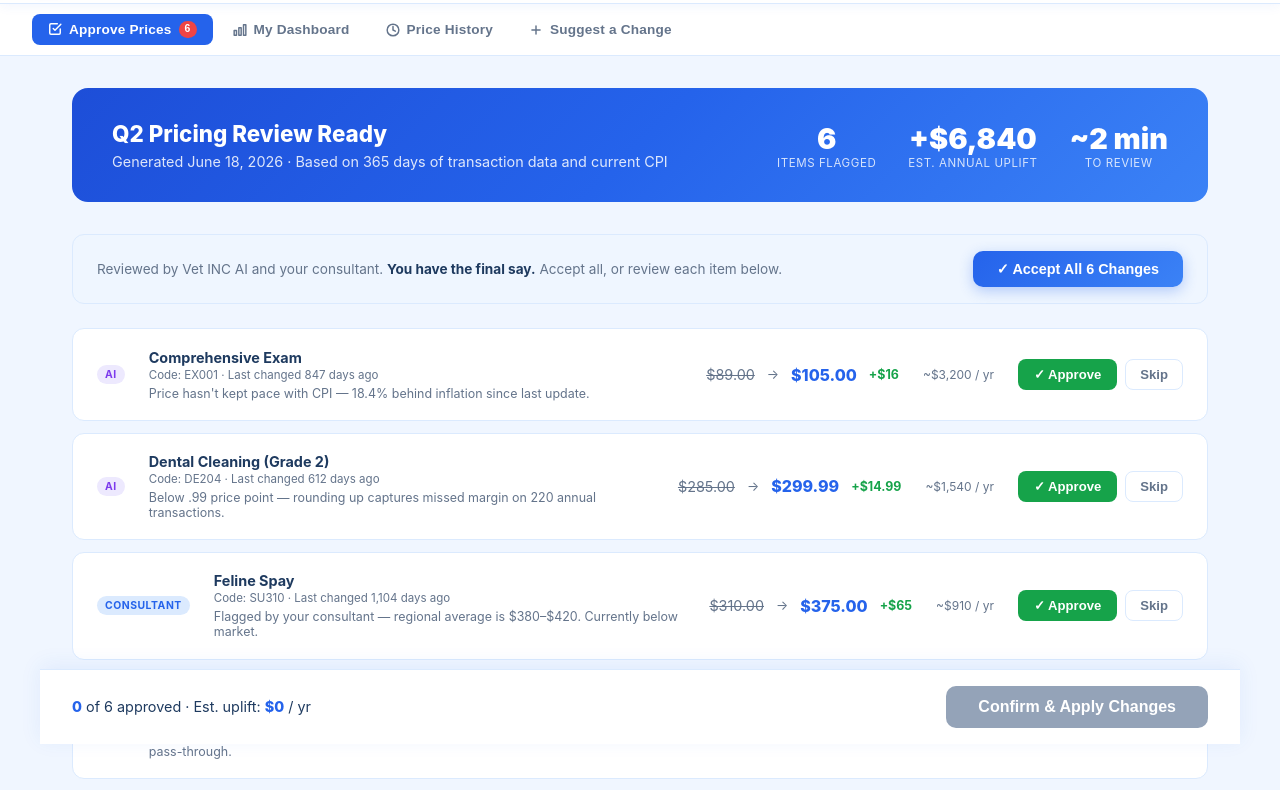
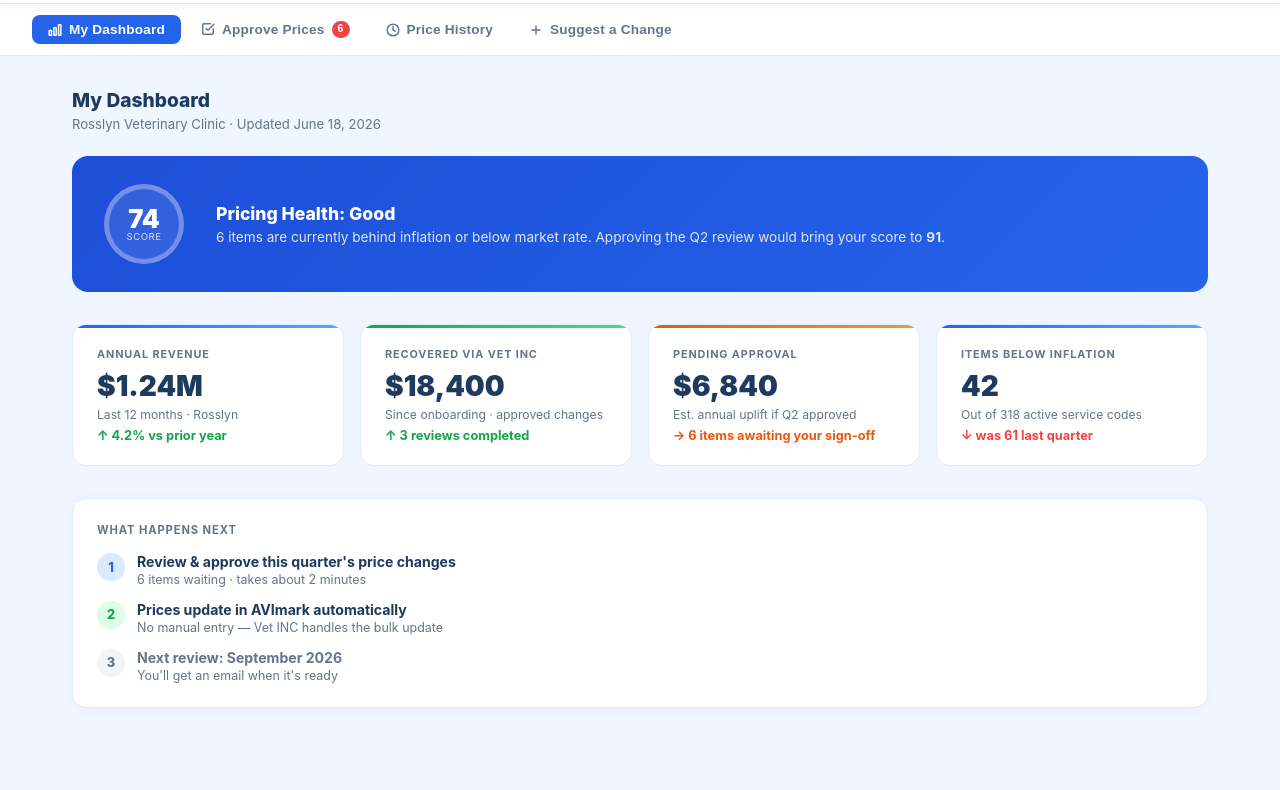
Before and after one commit to jack108510/vet-inc-clinic, a plain HTML site: page owner.html in a window 1280 px wide. Shown: the part 56-846 px from the top of the page. After the commit the page ends 820 px from the top, so only its background shows below. Drawn offline with Linux system fonts and the light colour scheme.

Commit message:
Move Dashboard to first tab; open Approve only when ?review= param present

```diff
--- a/owner.html
+++ b/owner.html
@@ -441,14 +441,14 @@ body {
 
 <!-- TAB NAV -->
 <nav class="tab-nav">
+  <button class="tab-btn" onclick="showTab('dashboard', this)" id="tab-btn-dashboard">
+    <svg width="14" height="14" viewBox="0 0 24 24" fill="none" stroke="currentColor" stroke-width="2.5" stroke-linecap="round" stroke-linejoin="round"><rect x="18" y="3" width="4" height="18"/><rect x="10" y="8" width="4" height="13"/><rect x="2" y="13" width="4" height="8"/></svg>
+    My Dashboard
+  </button>
   <button class="tab-btn" onclick="showTab('approve', this)" id="tab-btn-approve">
     <svg width="14" height="14" viewBox="0 0 24 24" fill="none" stroke="currentColor" stroke-width="2.5" stroke-linecap="round" stroke-linejoin="round"><polyline points="9 11 12 14 22 4"/><path d="M21 12v7a2 2 0 01-2 2H5a2 2 0 01-2-2V5a2 2 0 012-2h11"/></svg>
     Approve Prices
     <span class="tab-badge" id="pending-badge">6</span>
-  </button>
-  <button class="tab-btn" onclick="showTab('dashboard', this)">
-    <svg width="14" height="14" viewBox="0 0 24 24" fill="none" stroke="currentColor" stroke-width="2.5" stroke-linecap="round" stroke-linejoin="round"><rect x="18" y="3" width="4" height="18"/><rect x="10" y="8" width="4" height="13"/><rect x="2" y="13" width="4" height="8"/></svg>
-    My Dashboard
   </button>
   <button class="tab-btn" onclick="showTab('history', this)">
     <svg width="14" height="14" viewBox="0 0 24 24" fill="none" stroke="currentColor" stroke-width="2.5" stroke-linecap="round" stroke-linejoin="round"><circle cx="12" cy="12" r="10"/><polyline points="12 6 12 12 16 14"/></svg>
@@ -461,7 +461,7 @@ body {
 </nav>
 
 <!-- ─────────────────────── APPROVE TAB ─────────────────────── -->
-<section id="tab-approve" class="section active">
+<section id="tab-approve" class="section">
 
   <div class="review-hero">
     <div class="review-hero-text">
@@ -626,7 +626,7 @@ body {
 </section>
 
 <!-- ─────────────────────── DASHBOARD TAB ─────────────────────── -->
-<section id="tab-dashboard" class="section">
+<section id="tab-dashboard" class="section active">
   <div class="section-header">
     <div class="section-title">My Dashboard</div>
     <div class="section-sub">Rosslyn Veterinary Clinic · Updated June 18, 2026</div>
@@ -976,9 +976,14 @@ function submitSuggestion() {
   ['sug-name','sug-code','sug-current','sug-new','sug-reason'].forEach(id => document.getElementById(id).value = '');
 }
 
-// Auto-activate approve tab button when coming from email link
-const tabBtn = document.getElementById('tab-btn-approve');
-tabBtn.classList.add('active');
+// If opened from email link (has ?review= param), jump straight to Approve tab; otherwise show Dashboard
+if (new URLSearchParams(window.location.search).get('review')) {
+  document.getElementById('tab-btn-approve').classList.add('active');
+  document.getElementById('tab-dashboard').classList.remove('active');
+  document.getElementById('tab-approve').classList.add('active');
+} else {
+  document.getElementById('tab-btn-dashboard').classList.add('active');
+}
 
 </script>
 </body>
```
